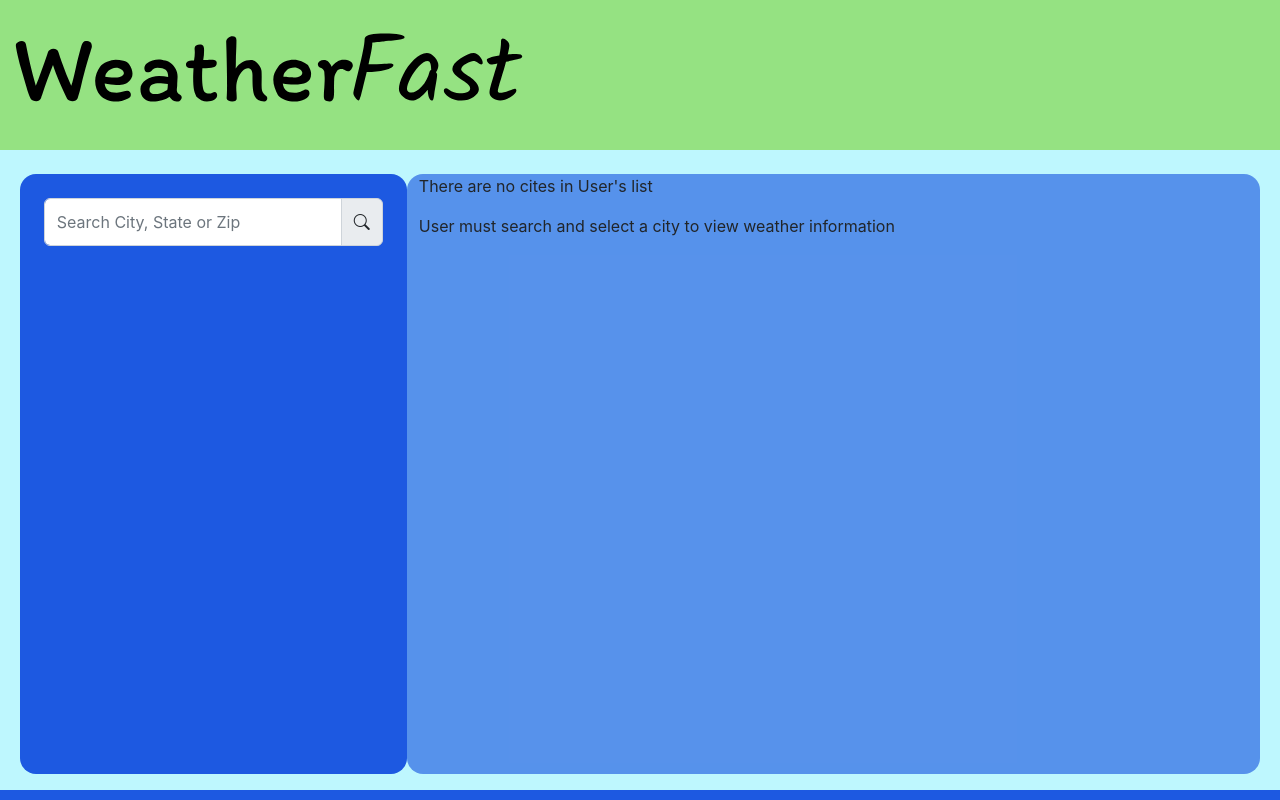
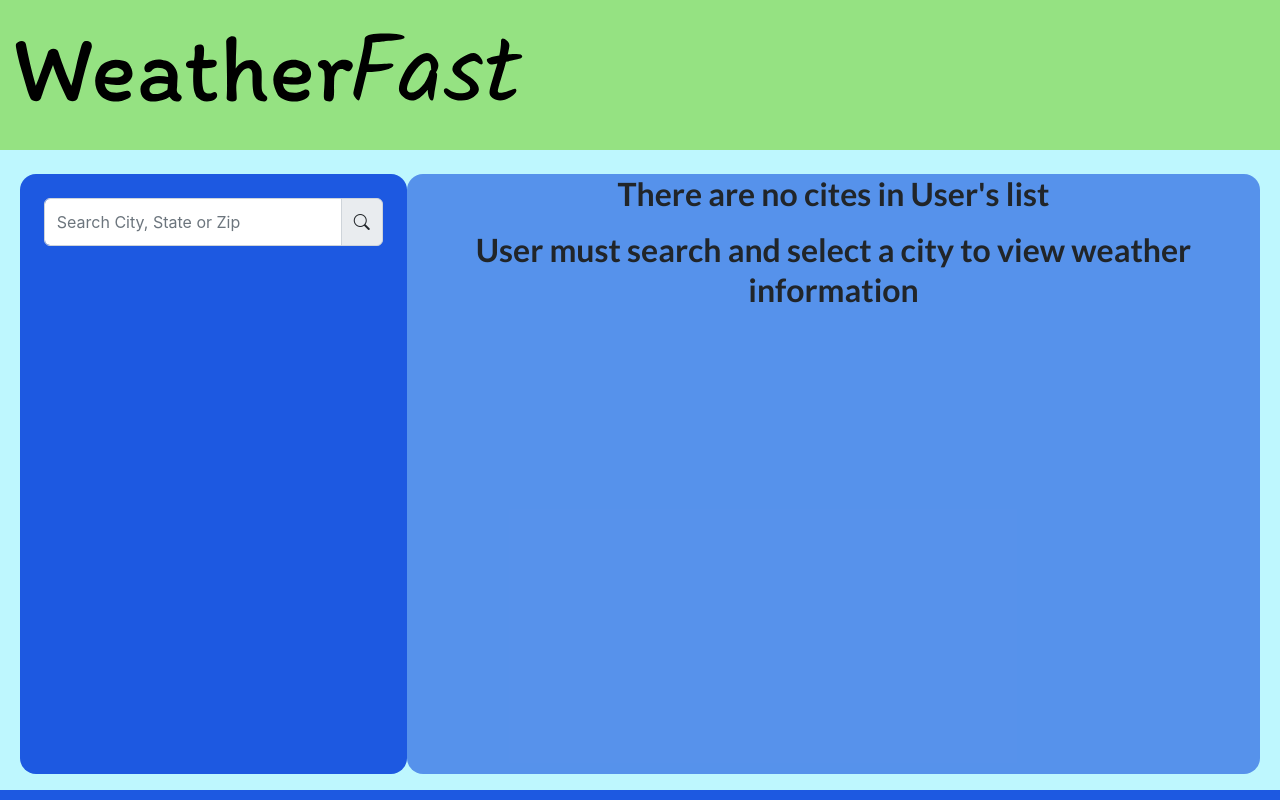
Before and after one commit to mosesrc/WeatherAppTTS-react, a React (Create React App) app: page / in a window 1280 px wide. Built offline with nearby package versions, Linux system fonts and the light colour scheme.

Commit message:
WEAT-20 Fixed some styling on Empty Message

```diff
--- a/public/index.html
+++ b/public/index.html
@@ -33,6 +33,12 @@
       rel="stylesheet"
       integrity="sha384-gH2yIJqKdNHPEq0n4Mqa/HGKIhSkIHeL5AyhkYV8i59U5AR6csBvApHHNl/vI1Bx"
       crossorigin="anonymous"
+    />
+    <link rel="preconnect" href="https://fonts.googleapis.com" />
+    <link rel="preconnect" href="https://fonts.gstatic.com" crossorigin />
+    <link
+      href="https://fonts.googleapis.com/css2?family=Lato:wght@100;300;400;700&family=Lexend:wght@100;300;400;700&display=swap"
+      rel="stylesheet"
     />
     <script
       defer
--- a/src/components/ListComponent/list-view.css
+++ b/src/components/ListComponent/list-view.css
@@ -1,3 +1,7 @@
+.list-view {
+  font-family: "Lexend", sans-serif;
+}
+
 /* Utilities */
 .show-border {
   border: 1px solid yellow;
--- a/src/components/PageViewComponent/page-view.css
+++ b/src/components/PageViewComponent/page-view.css
@@ -1,6 +1,12 @@
 .page-view {
   min-height: 80vh;
   background-color: rgb(190, 247, 254);
+}
+
+.empty-message {
+  font-weight: 700;
+  font-size: 32px;
+  line-height: 40px;
 }
 
 /* Blocks for Page View */
@@ -11,6 +17,7 @@
 }
 
 .view-block {
+  font-family: "Lato", sans-serif;
   background-color: rgba(29, 89, 225, 0.64);
 }
 
--- a/src/components/PageViewComponent/page-view.js
+++ b/src/components/PageViewComponent/page-view.js
@@ -8,7 +8,7 @@
   // 📝: Empty list Message
   const emptyList = () => {
     return (
-      <div>
+      <div className='empty-message text-center'>
         <p>There are no cites in User's list</p>
         <p>User must search and select a city to view weather information</p>
       </div>
```
Also changed, not shown: src/components/ProfileWidgetComponent/profile-widget.css (added), src/components/ProfileWidgetComponent/profile-widget.js (added).
